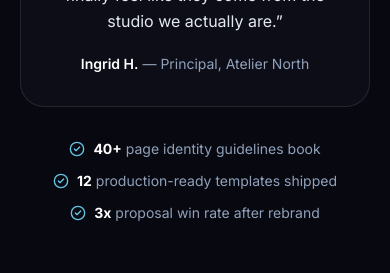
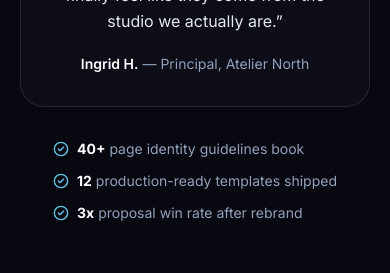
Before and after one commit to charlieboy350/nerds-tech-website, a Next.js app: page /work/atelier-north in a window 390 px wide. Shown: the part 3980-4253 px from the top of the page. Built offline with nearby package versions, Linux system fonts and the light colour scheme.

Commit message:
Case study stats: shared left edge via w-fit + mx-auto on mobile

```diff
--- a/src/app/work/[slug]/page.tsx
+++ b/src/app/work/[slug]/page.tsx
@@ -295,7 +295,7 @@ export default async function CaseStudyPage({ params }: PageProps) {
             </figure>
           </Reveal>
           <Reveal delay={0.16}>
-            <ul className="mt-8 flex flex-col items-center gap-3 text-sm text-slate-400 sm:flex-row sm:flex-wrap sm:items-center sm:justify-center sm:gap-x-6 sm:gap-y-2">
+            <ul className="mx-auto mt-8 flex w-fit flex-col items-start gap-3 text-sm text-slate-400 sm:w-auto sm:flex-row sm:flex-wrap sm:items-center sm:justify-center sm:gap-x-6 sm:gap-y-2">
               {project.metrics.slice(1).map((m) => (
                 <li key={m.label} className="flex items-start gap-2 text-left">
                   <CheckCircle2 className="size-4 shrink-0 translate-y-0.5 text-brand-400" />
```
